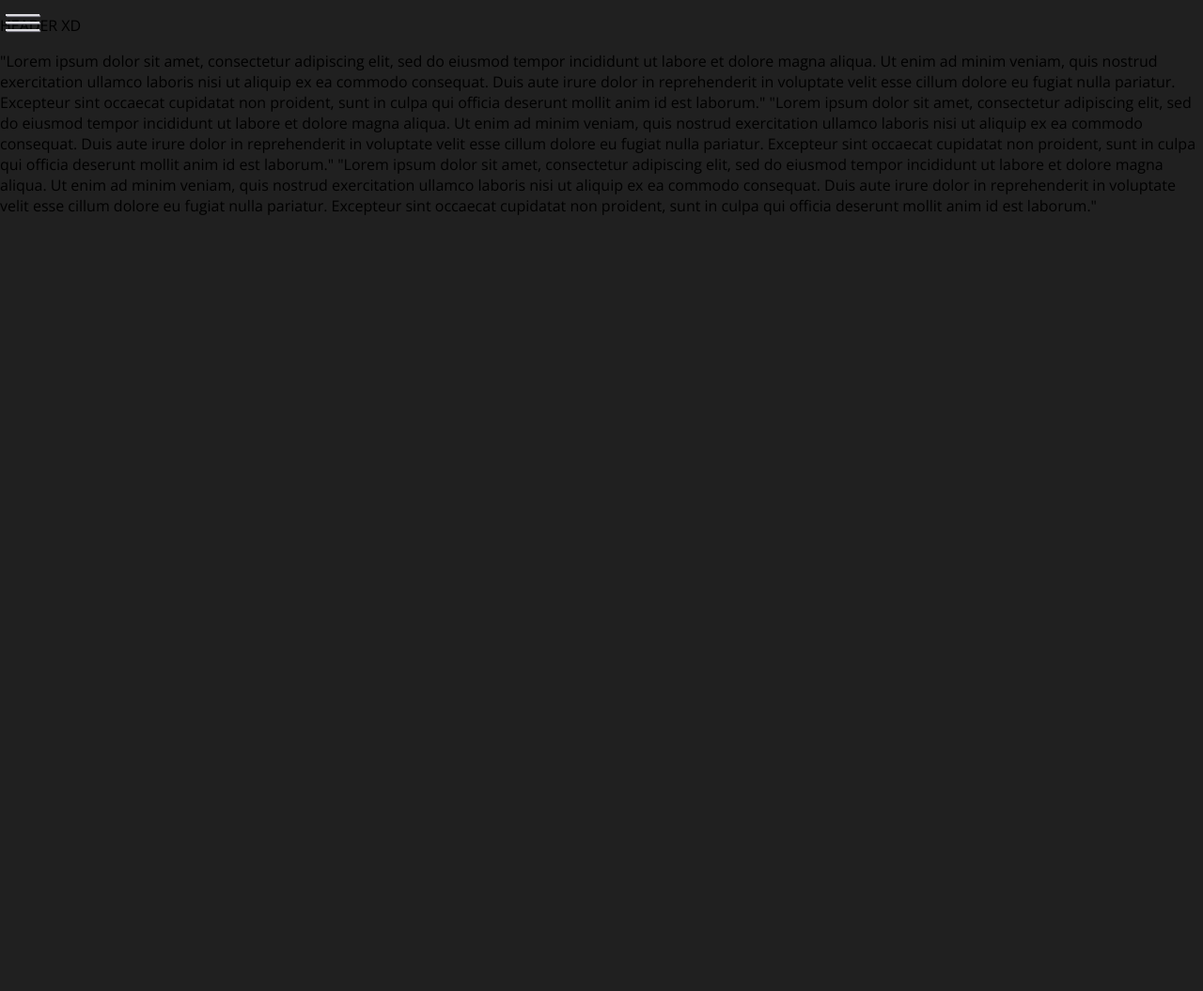
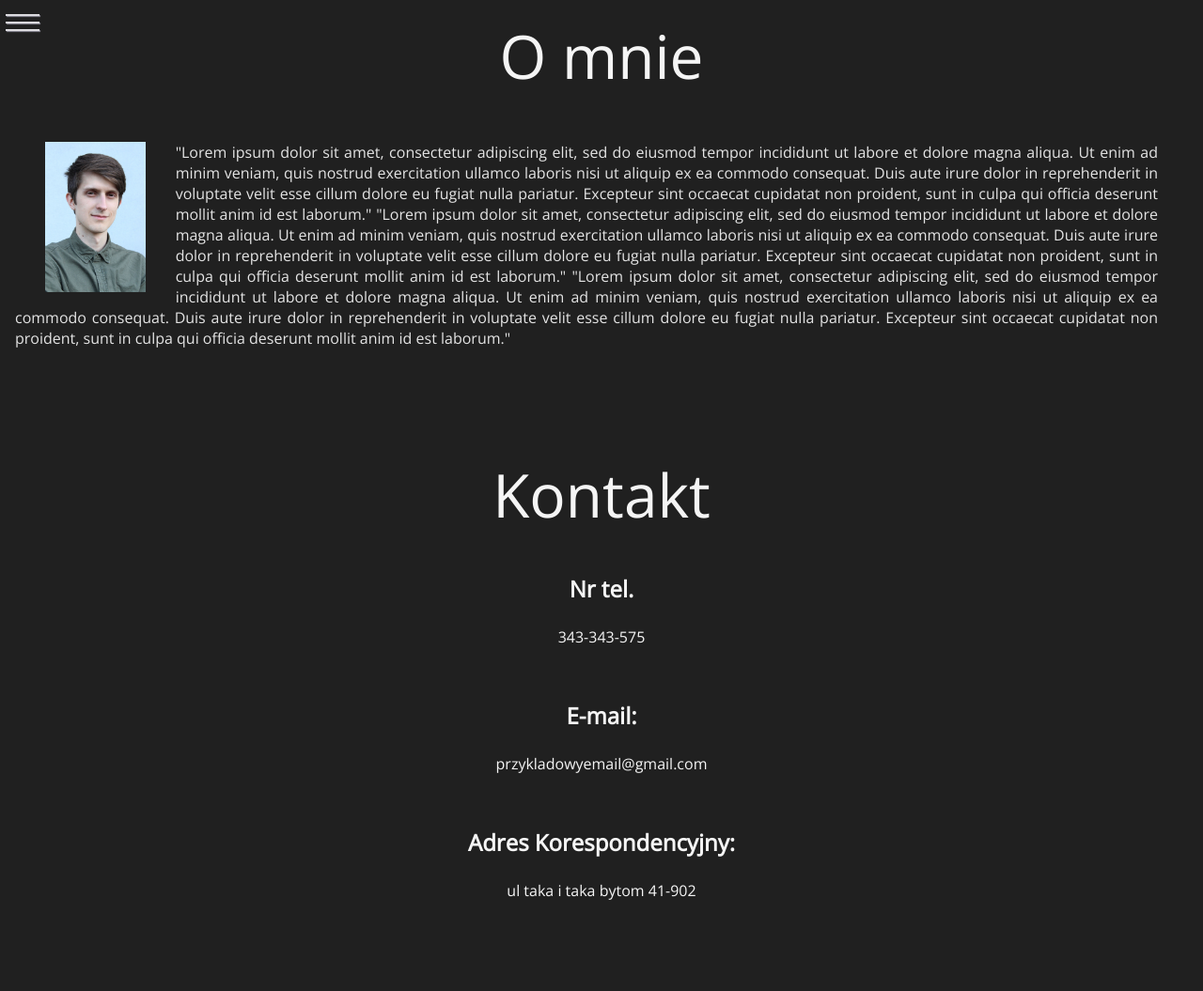
Before and after one commit to TarasekM/Nicola-Site, a Django app: page /omnie in a window 1280 px wide. Shown: the whole page at 94% size. Before the commit the page ends 229 px from the top, so only its background shows below. Run offline with Django 3.2, Linux system fonts and the light colour scheme; data comes from the database, SQL or seed files in the repository; both versions use the stored data as it was after the commit; style sheets or scripts are compiled from the project's sources; some libraries are stand-ins or nearby versions.

Commit message:
Added page omnie and applied style to it

```diff
--- a/website/admin.py
+++ b/website/admin.py
@@ -2,8 +2,10 @@ from django.contrib import admin
 from .models import Post
 from .models import Categories
 from .models import Omnie
+from .models import Kontakt
 # Register your models here.
 
 admin.site.register(Post)
 admin.site.register(Categories)
 admin.site.register(Omnie)
+admin.site.register(Kontakt)
--- a/website/models.py
+++ b/website/models.py
@@ -47,3 +47,8 @@ class Omnie(SingletonModel):
     title = models.CharField(max_length=200)
     text = models.TextField()
     profilowe = models.ImageField(upload_to='images/')
+
+class Kontakt(SingletonModel):
+    nr_tel = models.CharField(max_length=20)
+    email = models.CharField(max_length=50)
+    adres = models.TextField()
--- /dev/null
+++ b/website/static/css/omnie.css
@@ -0,0 +1,51 @@
+.omnie {
+  display: flex;
+  flex-direction: column;
+}
+.omnie .omnie_title {
+  width: 100%;
+  text-align: center;
+  font-size: 4rem;
+  color: whitesmoke;
+  padding: 1rem;
+}
+.omnie .omnie_text-wrap {
+  display: inline-block;
+  margin: 1rem;
+}
+.omnie .omnie_text-wrap .omnie_img {
+  margin: 1rem 2rem;
+  max-width: 10rem;
+  max-height: 10rem;
+  float: left;
+}
+.omnie .omnie_text-wrap .omnie_text {
+  padding: 0;
+  margin-right: 2rem;
+  color: rgba(255, 255, 255, 0.88);
+  text-align: justify;
+}
+
+.kontakt {
+  margin: 5rem;
+  text-align: center;
+  color: whitesmoke;
+}
+.kontakt p {
+  font-weight: bolder;
+  font-size: 1.5rem;
+}
+.kontakt .kontakt_title {
+  font-size: 4rem;
+}
+.kontakt .kontakt_number {
+  padding: 1rem;
+}
+.kontakt .kontakt_email {
+  padding: 1rem;
+}
+.kontakt .kontakt_adres {
+  padding: 1rem;
+}
+
+/*# sourceMappingURL=omnie.css.map */
--- /dev/null
+++ b/website/static/css/omnie.scss
@@ -0,0 +1,52 @@
+
+.omnie{
+  display: flex;
+  flex-direction: column;
+  .omnie_title{
+    width: 100%;
+    text-align: center;
+    font-size: 4rem;
+    color: whitesmoke;
+    padding: 1rem;
+  }
+
+  .omnie_text-wrap{
+    display: inline-block;
+    margin: 1rem;
+    .omnie_img{
+      margin: 1rem 2rem;
+      max-width: 10rem;
+      max-height: 10rem;
+      float: left;
+    }
+    .omnie_text{
+      padding: 0;
+      margin-right: 2rem;
+      color: rgba(255, 255, 255, 0.88);
+      text-align: justify;
+    }
+  }
+}
+
+.kontakt{
+  margin: 5rem;
+  text-align: center;
+  color: whitesmoke;
+  p{
+    font-weight: bolder;
+    font-size: 1.5rem;
+  }
+  .kontakt_title{
+    font-size: 4rem;
+  }
+  .kontakt_number{
+    padding: 1rem;
+  }
+  .kontakt_email{
+    padding: 1rem;
+  }
+  .kontakt_adres{
+    padding: 1rem;
+  }
+
+}
--- a/website/templates/website/base.html
+++ b/website/templates/website/base.html
@@ -56,7 +56,7 @@
         <a href="">Kategorie</a>
       </span>
       <span class="mobile_nav-item">
-        <a href="{% url 'kontakt' %}">Kontakt</a>
+        <a href="{% url 'omnie' %}#kontakt">Kontakt</a>
       </span>
       <button class="mobile_nav-item--close">&#10006;</button>
     </div>
--- a/website/templates/website/o_mnie.html
+++ b/website/templates/website/o_mnie.html
@@ -18,10 +18,38 @@
 
   {% block content %}
     <main>
-      <p> HEADER XD </p>
       {% for element in omnie %}
-      <p> {{element.text}}</p>
+      <div class="omnie">
+        <div class= "omnie_title">
+          {{element.title}}
+        </div>
+        <div class="omnie_text-wrap">
+          <img class="omnie_img" src="{{MEDIA_URL}}{{element.profilowe}}">
+          <p class="omnie_text">
+            {{element.text}}
+          </p>
+        </div>
+      </div>
+      {% endfor %}
 
+      {% for element in kontakt %}
+      <div class="kontakt" id=kontakt>
+        <div class="kontakt_title">
+          Kontakt
+        </div>
+        <div class="kontakt_number">
+         <p>Nr tel.</p>
+         {{element.nr_tel}}
+        </div>
+        <div class="kontakt_email">
+          <p>E-mail:</p>
+          {{element.email}}
+        </div>
+        <div class="kontakt_adres">
+          <p>Adres Korespondencyjny:</p>
+          {{element.adres}}
+        </div>
+      </div>
       {% endfor %}
     </main>
   {% endblock %}
--- a/website/urls.py
+++ b/website/urls.py
@@ -7,6 +7,6 @@ from . import views
 urlpatterns = [
     path("", views.post_list, name='post_list'),
     path("omnie", views.omnie, name='omnie'),
-    path("kontakt", views.kontakt, name='kontakt'),
+    path("kontakt", views.omnie, name='kontakt'),
     path("post/<int:pk>/", views.post_detail, name='post_detail'),
 ] + static(settings.MEDIA_URL, document_root=settings.MEDIA_ROOT)
--- a/website/views.py
+++ b/website/views.py
@@ -3,6 +3,7 @@ from django.utils import timezone
 from .models import Post
 from .models import Categories
 from .models import Omnie
+from .models import Kontakt
 # Create your views here.
 def post_list(request):
     post_list = Post.objects.filter(published_date__lte=timezone.now()).order_by('published_date')
@@ -15,7 +16,5 @@ def post_detail(request, pk):
 
 def omnie(request):
     omnie = Omnie.objects.order_by('id')
-    return render(request, 'website/o_mnie.html', {'omnie':omnie})
-
-def kontakt(request):
-    return render(request, 'website/kontakt.html')
+    kontakt = Kontakt.objects.order_by('id')
+    return render(request, 'website/o_mnie.html', {'omnie':omnie,"kontakt":kontakt})
```
Also changed, not shown: db.sqlite3, website/migrations/0005_kontakt.py (added), website/static/media/images/Docv.jpg (added), 1 other file.
